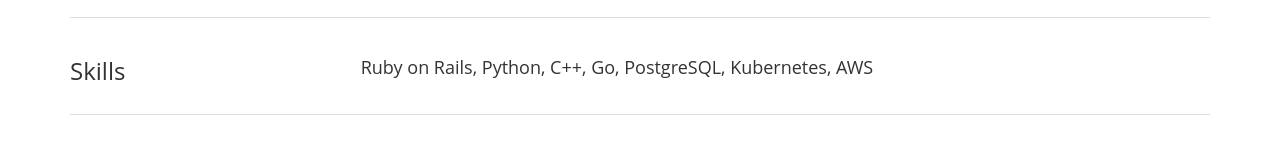
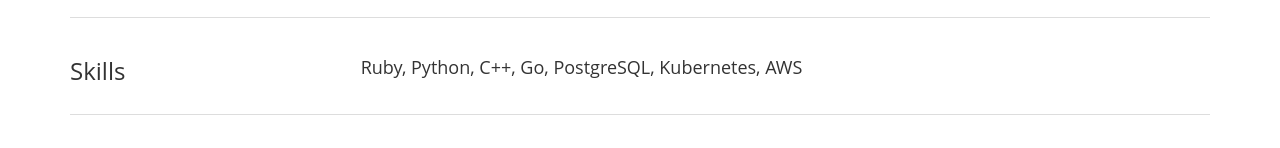
Before and after one commit to jchen038/jchen038.github.io, a plain HTML site: page index.html in a window 1280 px wide. Shown: the part 158-306 px from the top of the page. Drawn offline with nearby package versions, Linux system fonts and the light colour scheme.

Commit message:
Update index.html

```diff
--- a/index.html
+++ b/index.html
@@ -31,7 +31,7 @@
             <div class="span2"><h3>Skills</h3></div>
             <div class="span3">
               <ul class="span4">
-                <li><h4>Ruby on Rails, Python, C++, Go, PostgreSQL, Kubernetes, AWS<h4></li>
+                <li><h4>Ruby, Python, C++, Go, PostgreSQL, Kubernetes, AWS<h4></li>
               </ul>
             </div>
           </div>
```
